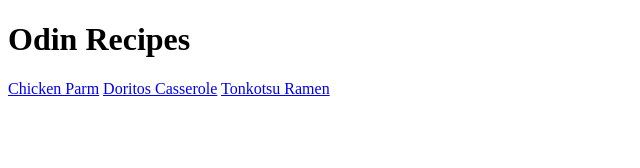
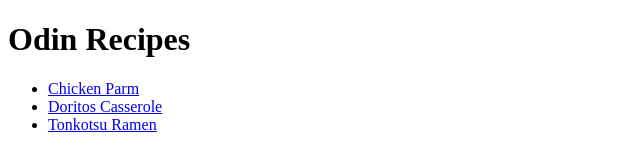
Before and after one commit to mikepierry/odin-recipes, a plain HTML site: page index.html in a window 1280 px wide. Shown: the whole page, without its empty margins (0-640 px from the left). Drawn offline with Linux system fonts and the light colour scheme.

Commit message:
Make unordered list of recipes

```diff
--- a/index.html
+++ b/index.html
@@ -7,8 +7,11 @@
 </head>
 <body>
     <h1>Odin Recipes</h1>
-    <a href="recipes/chicken-parm.html">Chicken Parm</a>
-    <a href="recipes/doritos-casserole.html">Doritos Casserole</a>
-    <a href="recipes/tonkotsu-ramen.html">Tonkotsu Ramen</a>
+    <ul>
+        <li><a href="recipes/chicken-parm.html">Chicken Parm</a></li>
+        <li><a href="recipes/doritos-casserole.html">Doritos Casserole</a></li>
+        <li><a href="recipes/tonkotsu-ramen.html">Tonkotsu Ramen</a></li>
+    </ul>
+
 </body>
 </html>
```
